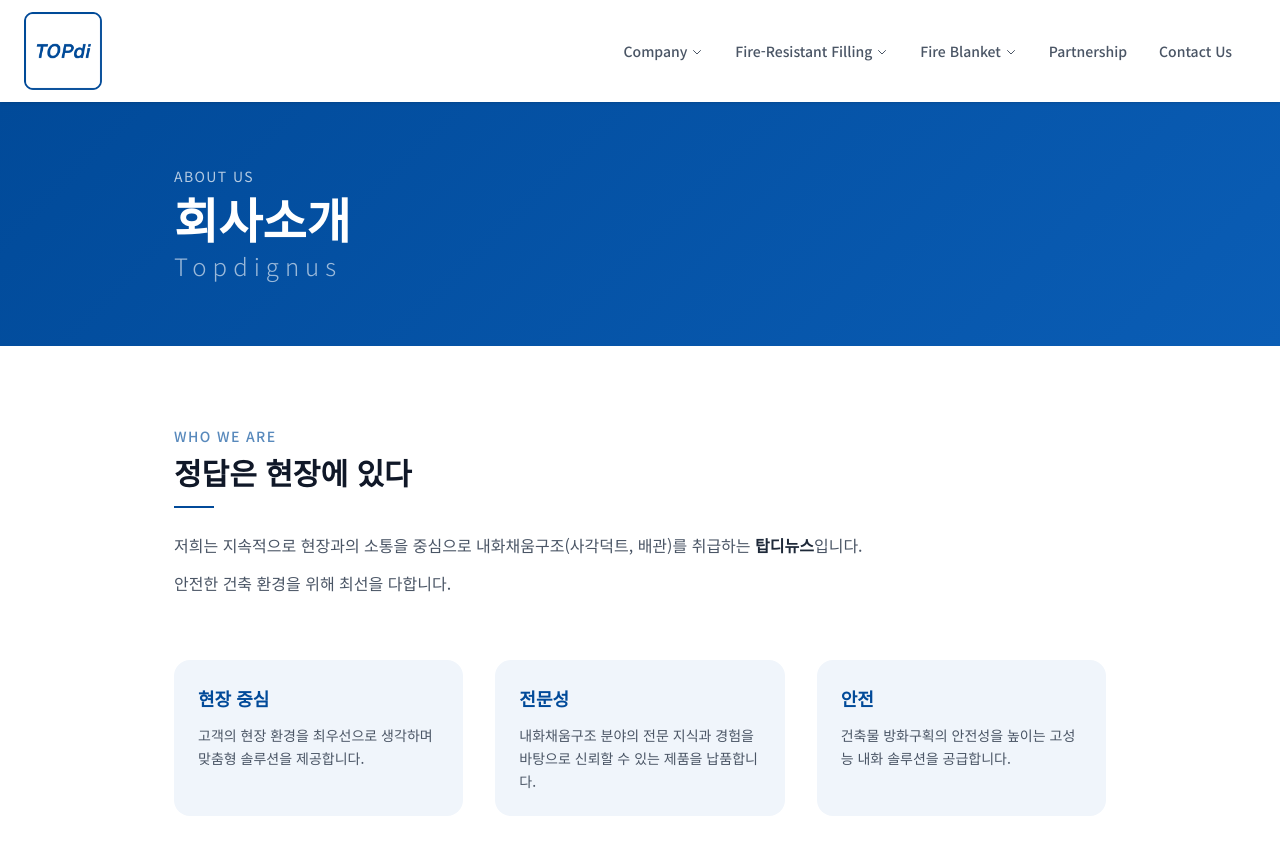
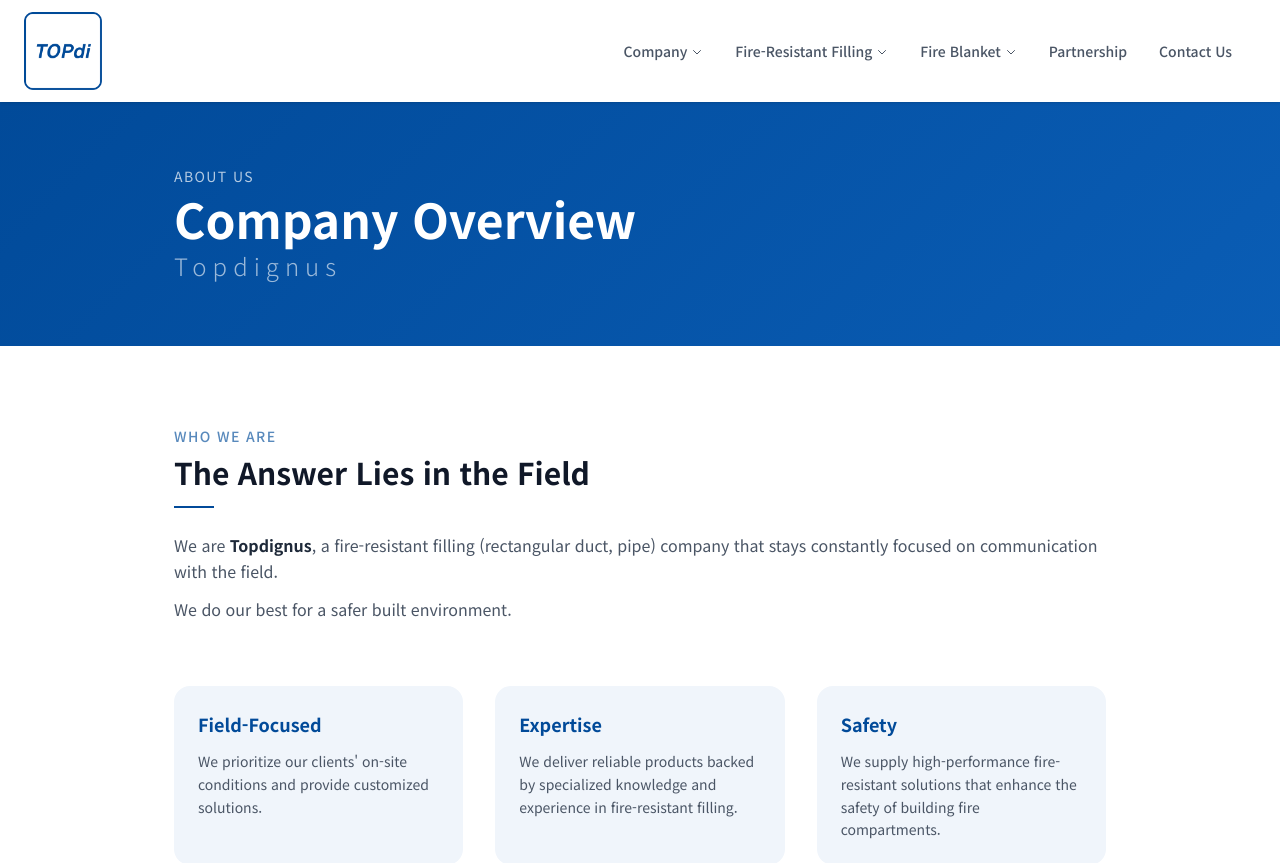
Before and after one commit to cheffyjohnny/topdignus-demo, a Next.js app: page /about in a window 1280 px wide. Shown: the top 863 px of the page. Built offline with nearby package versions, Linux system fonts and the light colour scheme.

Commit message:
i18n: about, about/references, contact, fire-resistance 페이지 영어로 번역

```diff
--- a/src/app/about/page.tsx
+++ b/src/app/about/page.tsx
@@ -3,9 +3,9 @@ import Navbar from "@/components/Navbar";
 import Footer from "@/components/Footer";
 
 export const metadata: Metadata = {
-  title: "회사소개 | 탑디뉴스 - 내화채움구조 전문기업",
-  description: "탑디뉴스는 사각덕트 및 배관 내화채움구조 전문기업입니다. 현장 중심의 맞춤형 내화 솔루션으로 건축물 방화구획의 안전성을 높입니다.",
-  keywords: "탑디뉴스 소개, 내화채움구조 전문기업, 방화구획 전문, 내화솔루션 회사",
+  title: "About Us | Topdignus - Fire-Resistant Filling Specialist",
+  description: "Topdignus is a specialist in fire-resistant filling for rectangular ducts and pipes. We enhance the safety of building fire compartments with field-driven, customized fire-resistant solutions.",
+  keywords: "Topdignus overview, fire-resistant filling specialist, fire compartment expert, fire-resistant solutions company",
 };
 
 export default function AboutPage() {
@@ -20,7 +20,7 @@ export default function AboutPage() {
           <div className="max-w-[980px] mx-auto px-4 sm:px-6">
             <p className="text-sm uppercase tracking-widest opacity-70 mb-2">About Us</p>
             <h1 className="text-3xl md:text-5xl font-bold">
-              회사소개
+              Company Overview
               <span className="block text-lg md:text-2xl font-light tracking-[0.25em] opacity-60 mt-2">Topdignus</span>
             </h1>
           </div>
@@ -32,22 +32,21 @@ export default function AboutPage() {
               <p className="text-sm uppercase tracking-widest font-medium mb-2" style={{ color: "#5889BC" }}>
                 Who We Are
               </p>
-              <h2 className="text-2xl md:text-3xl font-bold text-gray-900 mb-4">정답은 현장에 있다</h2>
+              <h2 className="text-2xl md:text-3xl font-bold text-gray-900 mb-4">The Answer Lies in the Field</h2>
               <div className="w-10 h-0.5 mb-6" style={{ backgroundColor: "#014A99" }} />
               <p className="text-gray-600 leading-relaxed ">
-                저희는 지속적으로 현장과의 소통을 중심으로 내화채움구조(사각덕트, 배관)를 취급하는
-                <strong className="text-gray-800"> 탑디뉴스</strong>입니다.
+                We are <strong className="text-gray-800">Topdignus</strong>, a fire-resistant filling (rectangular duct, pipe) company that stays constantly focused on communication with the field.
               </p>
               <p className="text-gray-600 leading-relaxed  mt-3">
-                안전한 건축 환경을 위해 최선을 다합니다.
+                We do our best for a safer built environment.
               </p>
             </div>
 
             <div className="grid grid-cols-1 md:grid-cols-3 gap-8">
               {[
-                { title: "현장 중심", desc: "고객의 현장 환경을 최우선으로 생각하며 맞춤형 솔루션을 제공합니다." },
-                { title: "전문성", desc: "내화채움구조 분야의 전문 지식과 경험을 바탕으로 신뢰할 수 있는 제품을 납품합니다." },
-                { title: "안전", desc: "건축물 방화구획의 안전성을 높이는 고성능 내화 솔루션을 공급합니다." },
+                { title: "Field-Focused", desc: "We prioritize our clients' on-site conditions and provide customized solutions." },
+                { title: "Expertise", desc: "We deliver reliable products backed by specialized knowledge and experience in fire-resistant filling." },
+                { title: "Safety", desc: "We supply high-performance fire-resistant solutions that enhance the safety of building fire compartments." },
               ].map((item) => (
                 <div key={item.title} className="p-6 rounded-2xl" style={{ backgroundColor: "#f0f5fb" }}>
                   <h3 className="text-lg font-bold text-gray-900 mb-3" style={{ color: "#014A99" }}>
--- a/src/app/fire-resistance/page.tsx
+++ b/src/app/fire-resistance/page.tsx
@@ -3,91 +3,91 @@ import Navbar from "@/components/Navbar";
 import Footer from "@/components/Footer";
 
 export const metadata: Metadata = {
-  title: "내화채움구조란? | 탑디뉴스",
-  description: "내화채움구조의 개념, 법적 근거, 종류, 그리고 국내 주요 제조사 정보를 안내합니다.",
-  keywords: "내화채움구조, 방화구획 관통부, 내화충전, 내화채움 제조사, 성능인정",
+  title: "What is Fire-Resistant Filling? | Topdignus",
+  description: "Learn about the concept, legal basis, types, and major domestic manufacturers of fire-resistant filling.",
+  keywords: "fire-resistant filling, fire compartment penetration, fire-stopping, fire-resistant filling manufacturers, performance certification",
 };
 
 const types = [
   {
-    title: "배관 관통부",
-    desc: "급수·배수·소화 배관 등이 방화구획을 관통하는 부위에 적용되는 내화채움구조. 금속관, 합성수지관 등 재질에 따라 제품을 구분하여 사용합니다.",
+    title: "Pipe Penetrations",
+    desc: "Fire-resistant filling applied where water supply, drainage, or fire suppression pipes penetrate fire compartments. Products are selected by material — metal pipe, synthetic resin pipe, etc.",
   },
   {
-    title: "덕트 관통부",
-    desc: "공조·환기 덕트가 방화구획을 관통하는 부위에 적용되는 내화채움구조. 사각덕트 및 원형덕트의 크기와 형태에 맞춰 시공합니다.",
+    title: "Duct Penetrations",
+    desc: "Fire-resistant filling applied where HVAC and ventilation ducts penetrate fire compartments. Installed according to the size and shape of rectangular and circular ducts.",
   },
   {
-    title: "케이블·전선 관통부",
-    desc: "전력선, 통신선 등 각종 케이블이 집합으로 관통하는 부위에 적용. 충전재(실란트, 모르타르 등)와 블록 타입으로 구분됩니다.",
+    title: "Cable & Wire Penetrations",
+    desc: "Applied where bundled cables, such as power and communication lines, penetrate together. Divided into filler types (sealant, mortar, etc.) and block types.",
   },
   {
-    title: "복합 관통부",
-    desc: "배관과 케이블 등 여러 종류의 관통물이 혼재하는 경우 복합 내화채움구조를 적용하며, 개별 성능인정서에 따라 시공합니다.",
+    title: "Mixed Penetrations",
+    desc: "When multiple types of penetrations, such as pipes and cables, are mixed together, a composite fire-resistant filling system is applied and installed per its individual performance certification.",
   },
 ];
 
 const manufacturers = [
   {
-    name: "필립산업",
-    categories: ["배관", "사각덕트"],
-    note: "좋은 사람, 좋은 회사가 만드는 좋은 제품. 배관 및 사각덕트 관통부 내화채움구조 품질인정 보유.",
+    name: "Phillip Industries",
+    categories: ["Pipe", "Rectangular Duct"],
+    note: "Good products made by good people and a good company. Holds quality certification for fire-resistant filling of pipe and rectangular duct penetrations.",
   },
   {
-    name: "프로화이어 (ProFire)",
-    categories: ["사각덕트"],
-    note: "사각덕트 관통부 내화채움구조 품질인정 보유 전문 제조사.",
+    name: "ProFire",
+    categories: ["Rectangular Duct"],
+    note: "A specialist manufacturer holding quality certification for fire-resistant filling of rectangular duct penetrations.",
   },
   {
-    name: "킹스아시아 (KingsAsia)",
-    categories: ["사각덕트"],
-    note: "킹스판 페놀릭덕트 및 층간방화 전문기업. 사각덕트 관통부 내화채움구조 품질인정 보유.",
+    name: "KingsAsia",
+    categories: ["Rectangular Duct"],
+    note: "A specialist in Kingspan phenolic ducts and inter-floor fire protection. Holds quality certification for fire-resistant filling of rectangular duct penetrations.",
   },
   {
-    name: "세이프코리아",
-    categories: ["배관", "사각덕트"],
-    note: "2001년 설립, 국내 최초 내화채움구조 인증 취득. 화재확산을 막는 우리집 숨은 소방관.",
+    name: "Safe Korea",
+    categories: ["Pipe", "Rectangular Duct"],
+    note: "Founded in 2001, the first company in Korea to obtain fire-resistant filling certification. The hidden firefighter in your home, stopping the spread of fire.",
   },
   {
-    name: "와이제이테크 (YJ Tech)",
-    categories: ["배관"],
-    note: "고정클램프 및 내화충전재 전문업체로서 끊임없는 연구개발로 특허기술·디자인 등록 제품을 보유. 일체형 고정틀로 간편한 시공과 인건비 절감 실현.",
+    name: "YJ Tech",
+    categories: ["Pipe"],
+    note: "A specialist in fixing clamps and fire-resistant filler materials, holding patented technology and registered designs through continuous R&D. Its integrated fixing frame enables simple installation and reduced labor costs.",
   },
   {
-    name: "아그니코리아",
-    categories: ["배관", "사각덕트"],
-    note: "기술 리더쉽에 기초한 변화와 도전으로, 하나뿐인 내화채움구조 기업을 지향.",
+    name: "Agni Korea",
+    categories: ["Pipe", "Rectangular Duct"],
+    note: "Pursuing change and challenge grounded in technological leadership, aiming to become a one-of-a-kind fire-resistant filling company.",
   },
   {
-    name: "이지원 (EZONE)",
-    categories: ["사각덕트"],
-    note: "건축물 화재확산방지 신소재·기술 연구개발 전문기업. 한국건설기술원 원천기술 이전.",
+    name: "EZONE",
+    categories: ["Rectangular Duct"],
+    note: "A specialist in R&D of new materials and technologies for fire-spread prevention in buildings, with core technology transferred from the Korea Institute of Civil Engineering and Building Technology (KICT).",
   },
   {
-    name: "피앤아이 (P&I)",
-    categories: ["배관"],
-    note: "건축물에서 인간이 최적의 생활을 누릴 수 있도록 끊임없이 연구개발하는 내화충전 전문기업.",
+    name: "P&I",
+    categories: ["Pipe"],
+    note: "A fire-stopping specialist continuously researching and developing solutions so people can enjoy an optimal living environment in buildings.",
   },
   {
-    name: "마가켐",
-    categories: ["배관", "사각덕트"],
-    note: "국민의 안전과 재산을 보호하는 일을 합니다. 내화충전재 전문 제조업체.",
+    name: "Magachem",
+    categories: ["Pipe", "Rectangular Duct"],
+    note: "Working to protect the safety and property of the public. A specialist manufacturer of fire-resistant filler materials.",
   },
   {
-    name: "유네트코리아",
-    categories: ["배관"],
-    note: "설비관통부 내화충전구조 전문기업. 내화채움재·방화슬리브·일체형클램프 등 배관 관통부 토탈 솔루션 제공.",
+    name: "Unet Korea",
+    categories: ["Pipe"],
+    note: "A specialist in fire-stopping systems for facility penetrations, providing total solutions for pipe penetrations including fire-resistant fillers, fire sleeves, and integrated clamps.",
   },
   {
-    name: "휴그린텍",
-    categories: ["배관"],
-    note: "내화충전재 내장형 배관 슬리브 특허 보유. 배관 관통부 내화채움구조 전문 제조사.",
+    name: "Hue Greentech",
+    categories: ["Pipe"],
+    note: "Holds a patent for pipe sleeves with built-in fire-resistant filler. A specialist manufacturer of fire-resistant filling for pipe penetrations.",
   },
 ];
 
 const categoryColors: Record<string, string> = {
-  "배관": "bg-blue-100 text-blue-700",
-  "사각덕트": "bg-orange-100 text-orange-700",
+  "Pipe": "bg-blue-100 text-blue-700",
+  "Rectangular Duct": "bg-orange-100 text-orange-700",
 };
 
 export default function FireResistancePage() {
@@ -102,71 +102,71 @@ export default function FireResistancePage() {
         >
           <div className="max-w-[980px] mx-auto px-4 sm:px-6">
             <p className="text-sm uppercase tracking-widest opacity-70 mb-2">Firestopping System</p>
-            <h1 className="text-3xl md:text-5xl font-bold">내화채움구조란?</h1>
+            <h1 className="text-3xl md:text-5xl font-bold">What is Fire-Resistant Filling?</h1>
           </div>
         </section>
 
-        {/* 개요 */}
+        {/* Overview */}
         <section className="py-12 md:py-20 bg-white">
           <div className="max-w-[980px] mx-auto px-4 sm:px-6">
             <p className="text-sm uppercase tracking-widest font-medium mb-2" style={{ color: "#5889BC" }}>
               Overview
             </p>
-            <h2 className="text-2xl md:text-3xl font-bold text-gray-900 mb-4">내화채움구조 개요</h2>
+            <h2 className="text-2xl md:text-3xl font-bold text-gray-900 mb-4">Overview of Fire-Resistant Filling</h2>
             <div className="w-10 h-0.5 mb-6" style={{ backgroundColor: "#014A99" }} />
             <p className="text-gray-600 leading-relaxed">
-              <strong className="text-gray-800">내화채움구조</strong>란 건축물의 방화구획을 관통하는 배관·덕트·케이블 등의
-              관통부에 화염·연기·유해가스가 번지지 않도록 차단하는 내화충전 시스템입니다.
+              <strong className="text-gray-800">Fire-resistant filling</strong> is a fire-stopping system that prevents flame, smoke, and harmful gases from
+              spreading through penetrations — such as pipes, ducts, and cables — that pass through a building&apos;s fire compartments.
             </p>
             <p className="text-gray-600 leading-relaxed mt-3">
-              화재 발생 시 일정 시간(1~3시간) 동안 관통부의 차연·차열 성능을 확보하여 인명 대피와
-              초기 진화에 필요한 시간을 벌어주는 핵심 방화 요소입니다.
+              In the event of a fire, it maintains smoke- and heat-blocking performance at the penetration for a set period (1–3 hours),
+              buying crucial time for evacuation and initial firefighting.
             </p>
 
-            {/* 법적 근거 */}
+            {/* Legal basis */}
             <div className="mt-10 p-4 sm:p-6 rounded-2xl border-l-4 border-[#014A99] bg-[#f0f5fb]">
-              <h3 className="text-lg font-bold text-gray-900 mb-3">법적 근거</h3>
+              <h3 className="text-lg font-bold text-gray-900 mb-3">Legal Basis</h3>
               <ul className="text-gray-600 text-sm leading-relaxed space-y-3">
                 <li>
-                  <span className="font-medium text-gray-800">건축법 시행령 제46조 (방화구획 등의 설치)</span> —
-                  방화구획을 관통하는 배관·덕트·케이블 등의 관통부에는 국토교통부 장관이 인정한 내화채움구조를 사용해야 합니다.
+                  <span className="font-medium text-gray-800">Building Act Enforcement Decree Article 46 (Installation of Fire Compartments, etc.)</span> —
+                  Penetrations of pipes, ducts, cables, etc. through fire compartments must use fire-resistant filling recognized by the Minister of Land, Infrastructure and Transport.
                 </li>
                 <li>
-                  <span className="font-medium text-gray-800">건축법 제52조의5 (건축자재 등의 품질인정)</span> —
-                  내화채움구조를 포함한 주요 건축자재는 품질인정을 받은 제품만 사용 가능합니다.
-                  단순 성능시험 결과뿐 아니라 제조·품질관리체계 전반을 평가합니다.
+                  <span className="font-medium text-gray-800">Building Act Article 52-5 (Quality Certification of Building Materials, etc.)</span> —
+                  Major building materials, including fire-resistant filling, may only use quality-certified products.
+                  This evaluates the entire manufacturing and quality management system, not just performance test results.
                 </li>
                 <li>
-                  <span className="font-medium text-gray-800">건축법 제52조의6 (품질인정기관의 지정·운영)</span> —
-                  2020년 12월 건축법 개정으로 신설. 품질인정기관 지정 및 운영 근거를 마련하였습니다.
+                  <span className="font-medium text-gray-800">Building Act Article 52-6 (Designation and Operation of Quality Certification Bodies)</span> —
+                  Newly established by the December 2020 amendment to the Building Act, providing the legal basis for designating and operating quality certification bodies.
                 </li>
                 <li>
-                  <span className="font-medium text-gray-800">건축자재등 품질인정 및 관리기준 (국토교통부 고시)</span> —
-                  품질인정 신청·심사·발급·사후관리의 세부 절차를 규정합니다.
+                  <span className="font-medium text-gray-800">Quality Certification and Management Standards for Building Materials (MOLIT Notice)</span> —
+                  Defines the detailed procedures for applying for, reviewing, issuing, and following up on quality certification.
                 </li>
                 <li>
-                  <span className="font-medium text-gray-800">건축물의 피난·방화구조 등의 기준에 관한 규칙</span> —
-                  내화채움구조 시공 방법 및 품질관리서 제출 의무를 규정합니다.
+                  <span className="font-medium text-gray-800">Rules on Standards for Building Evacuation and Fire-Protection Structures</span> —
+                  Defines fire-resistant filling installation methods and the obligation to submit quality control documentation.
                 </li>
               </ul>
               <div className="mt-4 pt-4 border-t border-[#c8d9ee]">
                 <p className="text-xs text-gray-500 leading-relaxed">
-                  <span className="font-medium text-gray-700">품질인정제도 전환 (2021.12.23 시행)</span> —
-                  기존 시험성적서 중심의 &quot;성능인정&quot;에서 제조·품질관리체계를 포함한 &quot;품질인정&quot; 제도로 전환되었습니다.
-                  도입 배경은 2020년 건설현장 대형화재 재발 방지를 위한 정부의 화재안전대책입니다.
+                  <span className="font-medium text-gray-700">Quality Certification System Transition (effective 2021.12.23)</span> —
+                  Transitioned from the previous test-report-centered &quot;performance certification&quot; to a &quot;quality certification&quot; system that includes manufacturing and quality management systems.
+                  This was introduced as part of the government&apos;s fire safety measures to prevent a recurrence of the major construction-site fires of 2020.
                 </p>
               </div>
             </div>
           </div>
         </section>
 
-        {/* 종류 */}
+        {/* Types */}
         <section className="py-12 md:py-20" style={{ backgroundColor: "#f8fafd" }}>
           <div className="max-w-[980px] mx-auto px-4 sm:px-6">
             <p className="text-sm uppercase tracking-widest font-medium mb-2" style={{ color: "#5889BC" }}>
               Types
             </p>
-            <h2 className="text-2xl md:text-3xl font-bold text-gray-900 mb-8">관통부 종류</h2>
+            <h2 className="text-2xl md:text-3xl font-bold text-gray-900 mb-8">Penetration Types</h2>
             <div className="grid grid-cols-1 sm:grid-cols-2 gap-6">
               {types.map((item) => (
                 <div key={item.title} className="p-6 rounded-2xl bg-white border border-gray-100 shadow-sm">
@@ -178,15 +178,15 @@ export default function FireResistancePage() {
           </div>
         </section>
 
-        {/* 제조사 */}
+        {/* Manufacturers */}
         <section id="manufacturers" className="py-12 md:py-20 bg-white">
           <div className="max-w-[980px] mx-auto px-4 sm:px-6">
             <p className="text-sm uppercase tracking-widest font-medium mb-2" style={{ color: "#5889BC" }}>
               Manufacturers
             </p>
-            <h2 className="text-2xl md:text-3xl font-bold text-gray-900 mb-2">국내 주요 제조사</h2>
+            <h2 className="text-2xl md:text-3xl font-bold text-gray-900 mb-2">Major Domestic Manufacturers</h2>
             <p className="text-gray-500 text-sm mb-8">
-              아래 제조사들은 국토교통부 성능인정을 보유한 내화채움구조 전문 제조사입니다.
+              The manufacturers below are fire-resistant filling specialists holding performance certification from the Ministry of Land, Infrastructure and Transport.
             </p>
             <div className="flex flex-col gap-4">
               {manufacturers.map((m) => (
@@ -206,20 +206,20 @@ export default function FireResistancePage() {
               ))}
             </div>
             <p className="text-xs text-gray-400 mt-6">
-              * 위 목록은 참고용이며, 실제 성능인정 보유 현황은 국토교통부 건축행정시스템(세움터)에서 확인하시기 바랍니다.
+              * This list is for reference only. Please check the Ministry of Land, Infrastructure and Transport&apos;s building administration system (Seum-teo) for the current certification status.
             </p>
 
-            {/* 문의하기 CTA */}
+            {/* Contact CTA */}
             <div className="mt-10 rounded-2xl p-6 sm:p-8 flex flex-col sm:flex-row items-center justify-between gap-5" style={{ background: "linear-gradient(135deg, #014A99 0%, #0a5db5 100%)" }}>
               <div className="text-center sm:text-left">
-                <p className="text-white font-bold text-lg sm:text-xl">내화채움구조 견적·기술 문의</p>
-                <p className="text-white opacity-75 text-sm mt-1">담당자 확인 후 신속히 회신 드리겠습니다.</p>
+                <p className="text-white font-bold text-lg sm:text-xl">Get a Quote or Technical Consultation</p>
+                <p className="text-white opacity-75 text-sm mt-1">Our team will review it and respond promptly.</p>
               </div>
               <a
                 href="/contact"
                 className="w-full sm:w-auto text-center shrink-0 px-8 py-3 rounded-md font-semibold text-[#014A99] bg-white hover:bg-[#f0f5fb] transition-colors text-sm"
               >
-                문의하기 →
+                Contact Us →
               </a>
             </div>
           </div>
```
Also changed, not shown: src/app/about/references/page.tsx (+27 -27 lines), src/app/contact/page.tsx (+5 -5 lines).
